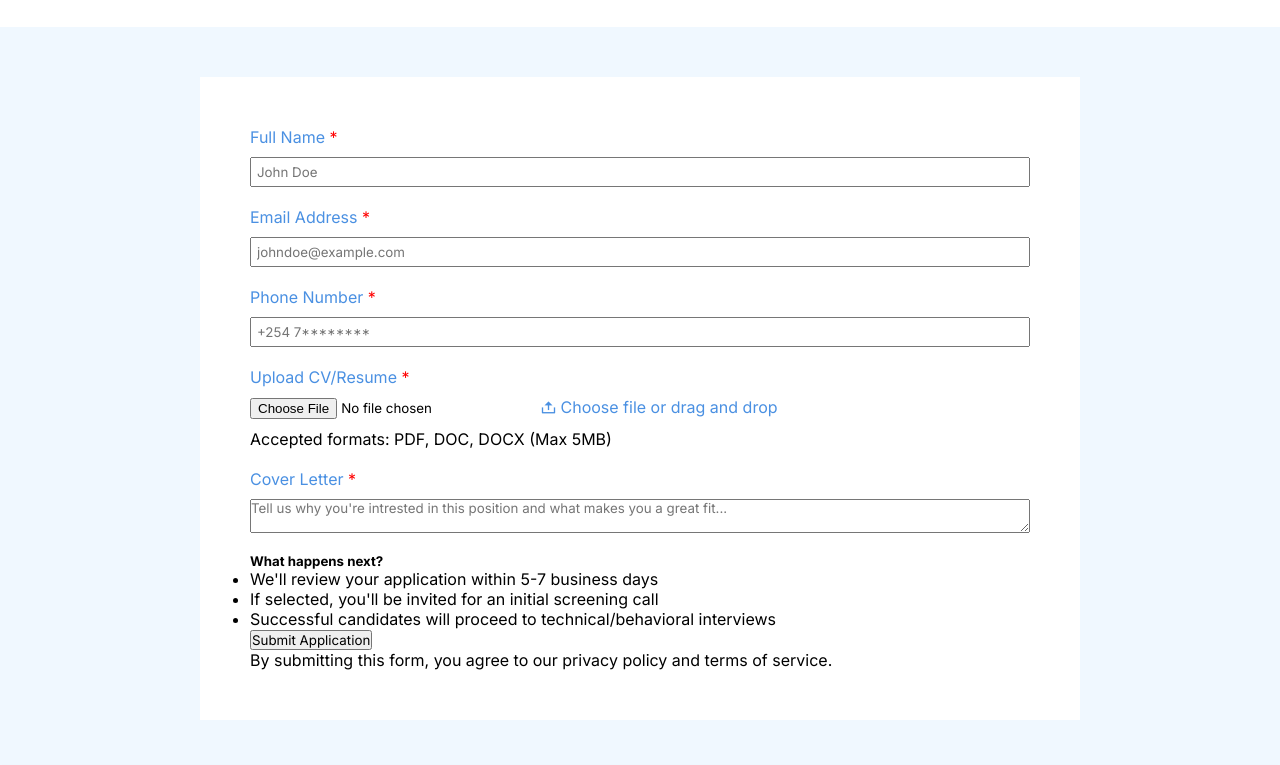
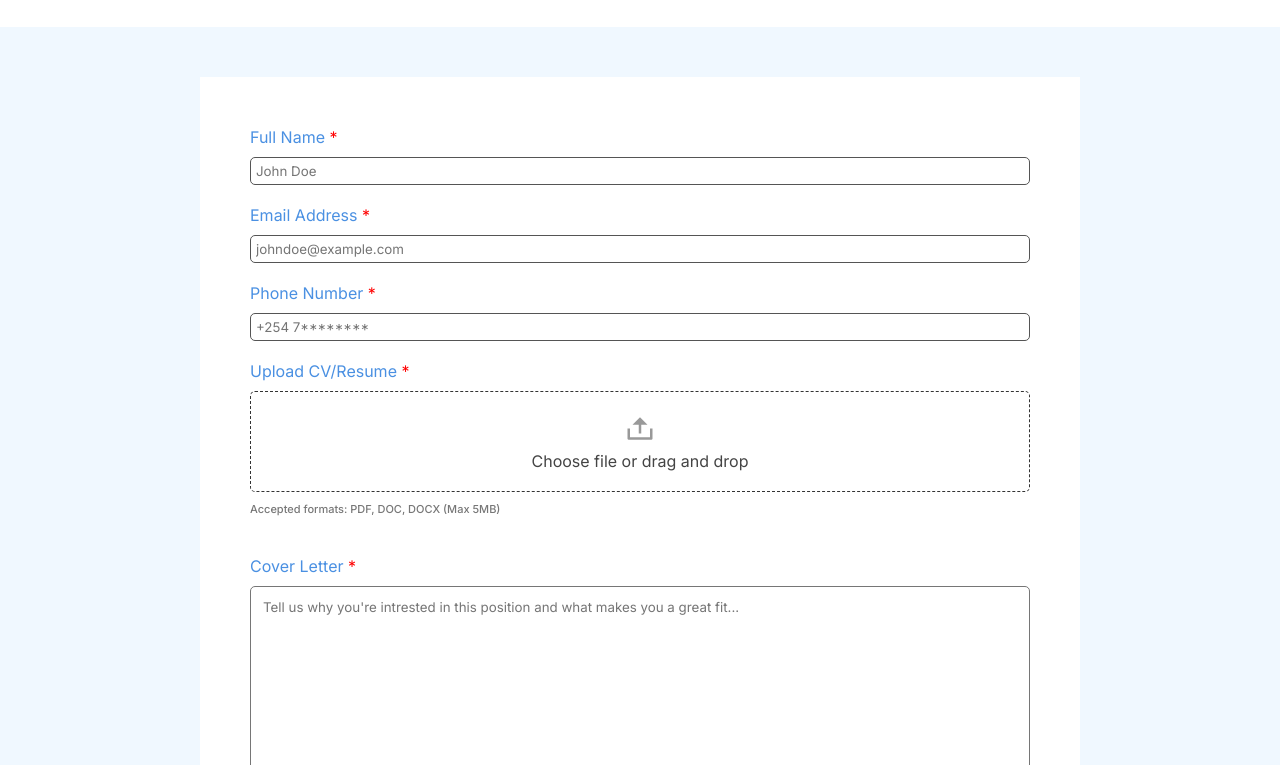
Before and after one commit to JulieKihumba/career-portal, a plain HTML site: page apply.html in a window 1280 px wide. Shown: the part 187-952 px from the top of the page. Drawn offline with nearby package versions, Linux system fonts and the light colour scheme.

Commit message:
Enhance application form with improved file upload and styling

```diff
--- a/Assets/css/styles.css
+++ b/Assets/css/styles.css
@@ -463,5 +463,80 @@
 .form-letter input {
   padding: 5px;
   color: #333;
-  ;
+  border-radius: 5px;
+  border: 1px solid #555;
 }
+.upload-container {
+  position: relative;
+  border: 1px dashed #333;
+  border-radius: 5px;
+  padding: 20px;
+  display: flex;
+  justify-content: center;
+  text-align: center;
+}
+.upload-container input {
+  display: none;
+  border-color: red;
+}
+.upload-container__custom {
+  cursor: pointer;
+}
+.upload-container__custom  span{
+  color: #444;
+}
+.upload-container__custom i{
+  display: block;
+  font-size: 30px;
+  color: #999;
+  padding-bottom: 5px;
+}
+.form-upload .p {
+  text-align: left;
+}
+.form-letter textarea{
+  padding: 12px;
+  height: 250px;
+  border-radius: 5px;
+  border: 1 px solid #333;
+}
+.form-happens {
+  background-color: aliceblue;
+  padding: 20px;
+}
+.form-happens h5 {
+  color: #333;
+  padding-bottom: 10px;
+  font-size: 17px;
+  font-weight: 500;
+}
+.form-happens ul {
+  padding-left: 15px;
+  font-size: 14px;
+  color: #555;
+  font-weight: 400;
+}
+.form-happens ul li {
+  padding-bottom: 8px;
+}
+/* makes the bullet blue while text remains grey */
+.form-happens ul li::marker {
+  color: #4a90e2;
+}
+.application__form button {
+  margin: 20px 0;
+  padding: 12px;
+  width: 100%;
+  background-color: #4a90e2;
+  color: white;
+  font-size: 22px;
+  font-weight: 500;
+  border-radius: 8px;
+  border: none;
+}
+.application__form p {
+  font-size: 11px;
+  color: #777;
+  font-weight: 500;
+  text-align: center;
+}
--- a/apply.html
+++ b/apply.html
@@ -50,14 +50,14 @@
         </div>
         <div class="form-upload">
           <label for="">Upload CV/Resume <span>*</span> </label>
-          <div class="">
+          <div class="upload-container">
             <input type="file" />
-            <label for="">
+            <label for="" class="upload-container__custom">
               <i class="ri-upload-2-line"> </i>
-              Choose file or drag and drop
+              <span>Choose file or drag and drop</span>
             </label>
           </div>
-          <p>Accepted formats: PDF, DOC, DOCX (Max 5MB)</p>
+          <p class="form-upload p">Accepted formats: PDF, DOC, DOCX (Max 5MB)</p>
         </div>
         <div class="form-letter">
           <label for="">Cover Letter <span>*</span></label>
@@ -67,7 +67,7 @@
             placeholder="Tell us why you're intrested in this position and what makes you a great fit..."
           ></textarea>
         </div>
-        <div class="">
+        <div class="form-happens">
           <h5>What happens next?</h5>
           <ul>
             <li>We'll review your application within 5-7 business days</li>
```
